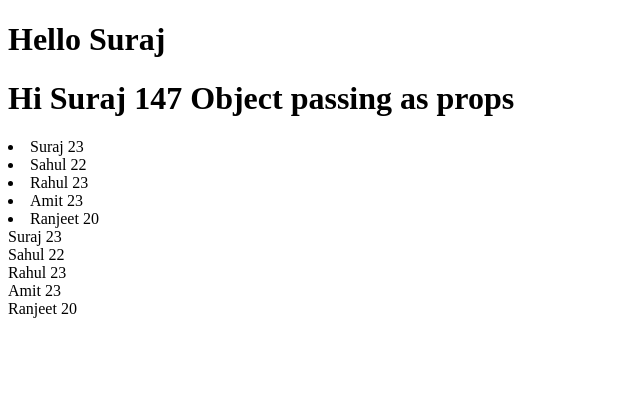
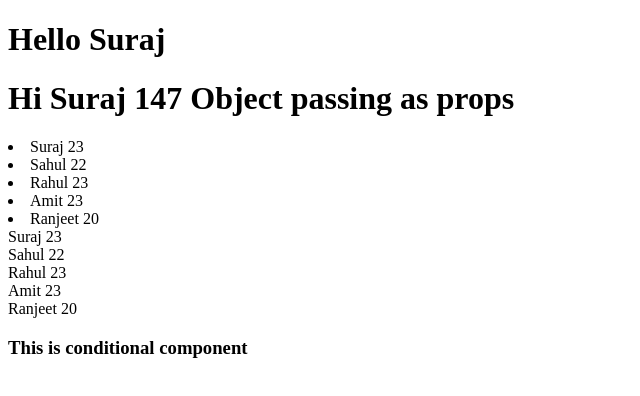
Before and after one commit to SurajCh6613/React-JS, a React (Vite) app in the folder vite-project/: page / in a window 1280 px wide. Shown: the top 396 px of the page, without its empty margins (0-640 px from the left). Built offline with nearby package versions, Linux system fonts and the light colour scheme.

Commit message:
Conditional rendering

```diff
--- a/vite-project/src/App.jsx
+++ b/vite-project/src/App.jsx
@@ -2,6 +2,7 @@
 import Hello from './components/Hello'
 import Props from './components/Props'
 import Map from './components/Map'
+import ConditionalRender from './components/ConditionalRender'
 
 const App = () => {
   const seatNumbers = [1,4,7]  // Array
@@ -27,6 +28,8 @@
 
       <Map />
 
+      <ConditionalRender />
+
     </div>
   )
 }
--- /dev/null
+++ b/vite-project/src/components/ConditionalRender.jsx
@@ -0,0 +1,20 @@
+import React from "react";
+
+const ConditionalRender = () => {
+  const display =true;
+  if (display) {
+    return (
+      <div>
+        <h3>This is conditional component</h3>
+      </div>
+    );
+  } else {
+    return (
+      <div>
+        <h3>Code Everyday</h3>
+      </div>
+    );
+  }
+};
+
+export default ConditionalRender;
```
